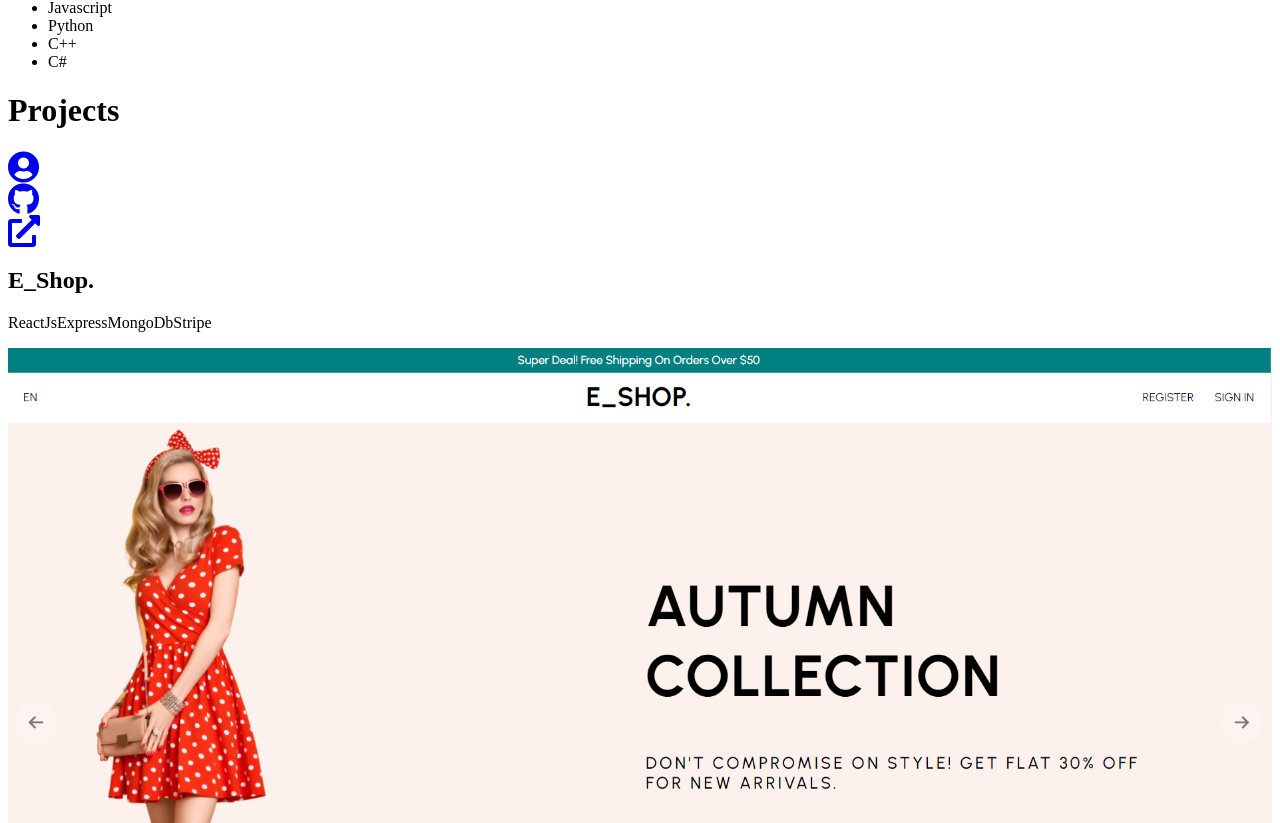
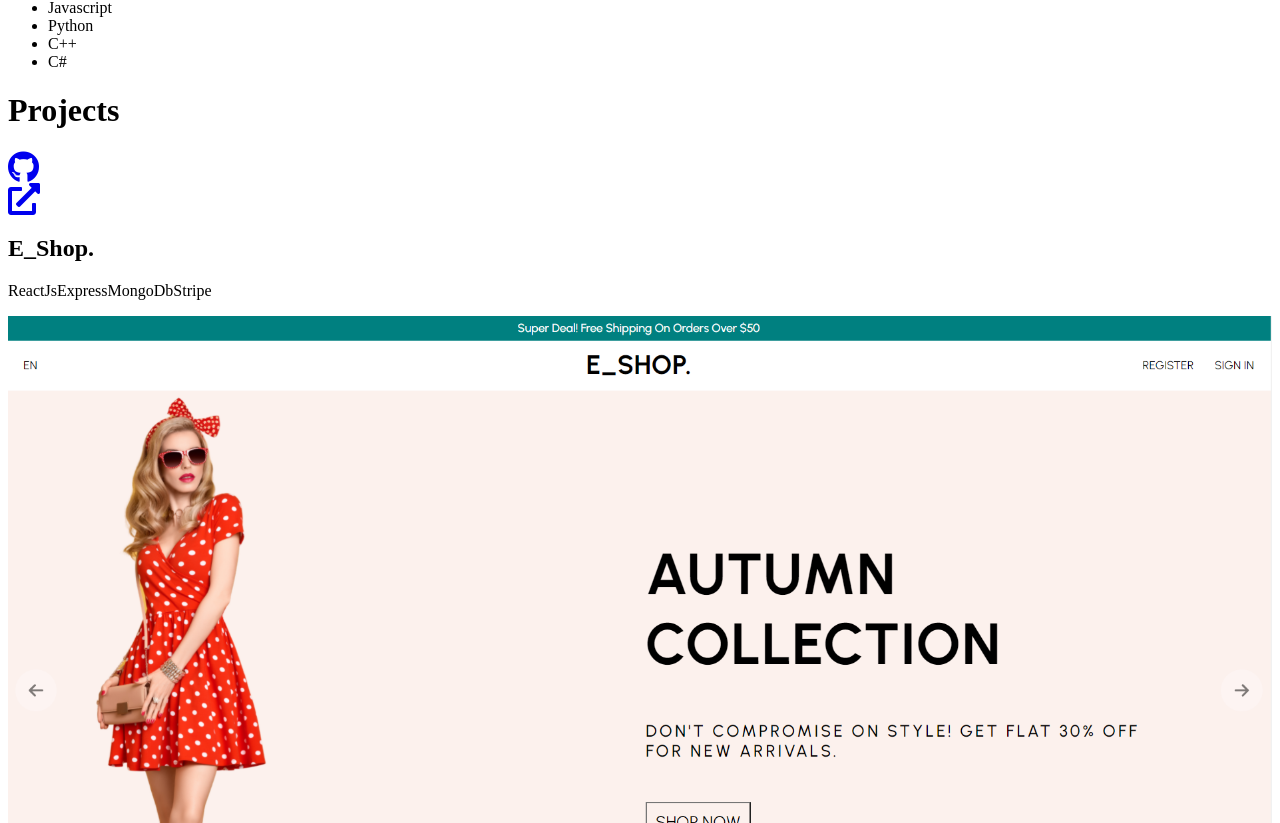
Before and after one commit to ser-veresta/portfolio, a Next.js app: page / in a window 1280 px wide. Shown: the part 1517-2340 px from the top of the page. Built offline with nearby package versions, Linux system fonts and the light colour scheme.

Commit message:
changed resume link

```diff
--- a/pages/index.js
+++ b/pages/index.js
@@ -288,13 +288,6 @@ export default function Home() {
             <div key={i}>
               <div className="shadow-xl rounded-md border-2 border-primary-main flex flex-col p-4 bg-gray-50 h-full">
                 <div className="flex gap-3 justify-end items-center transform scale-75 origin-right">
-                  {item.accLink && (
-                    <div className="p-2 rounded-md hover:bg-primary-main cursor-pointer">
-                      <a href={item.accLink} rel="noreferrer" target="_blank">
-                        <i className="fas fa-user-circle fa-2x"></i>
-                      </a>
-                    </div>
-                  )}
                   <div className="p-2 rounded-md hover:bg-primary-main cursor-pointer">
                     <a href={item.gitLink} rel="noreferrer" target="_blank">
                       <i className="fab fa-github fa-2x"></i>
```
